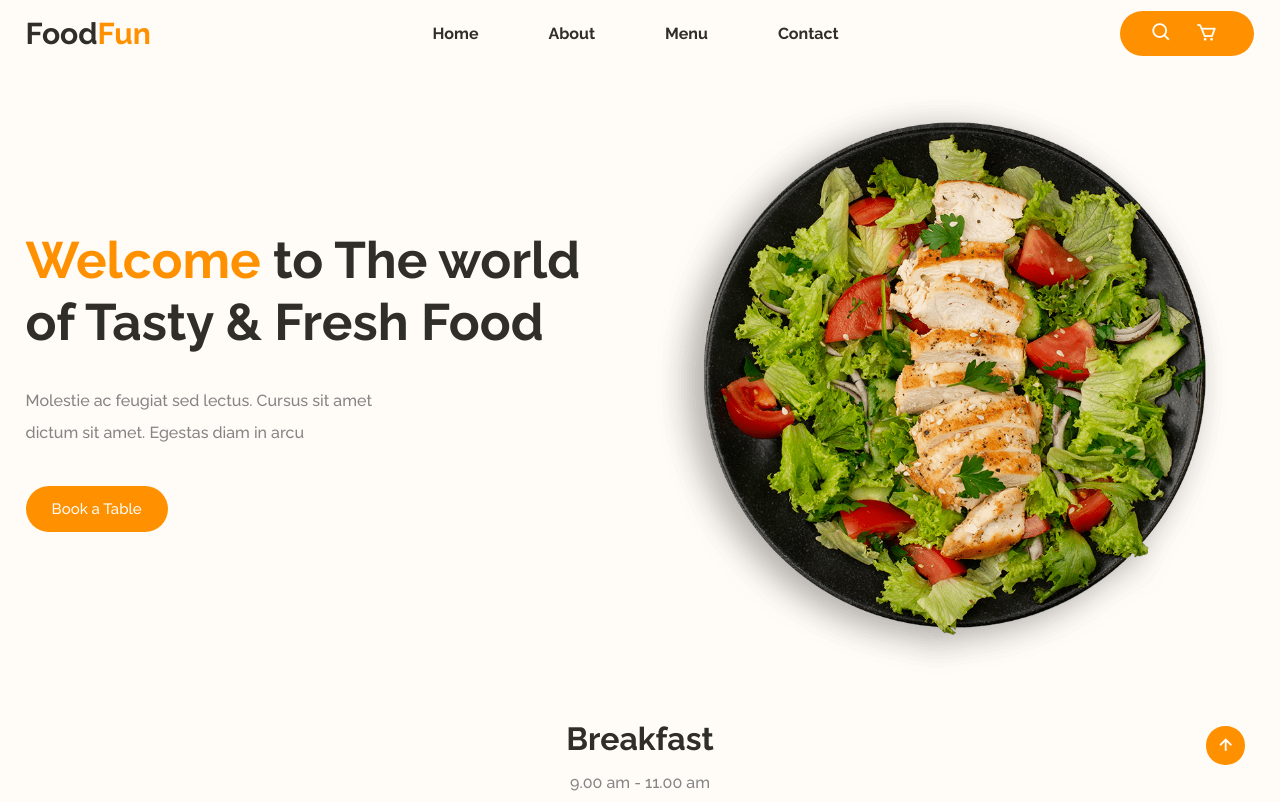
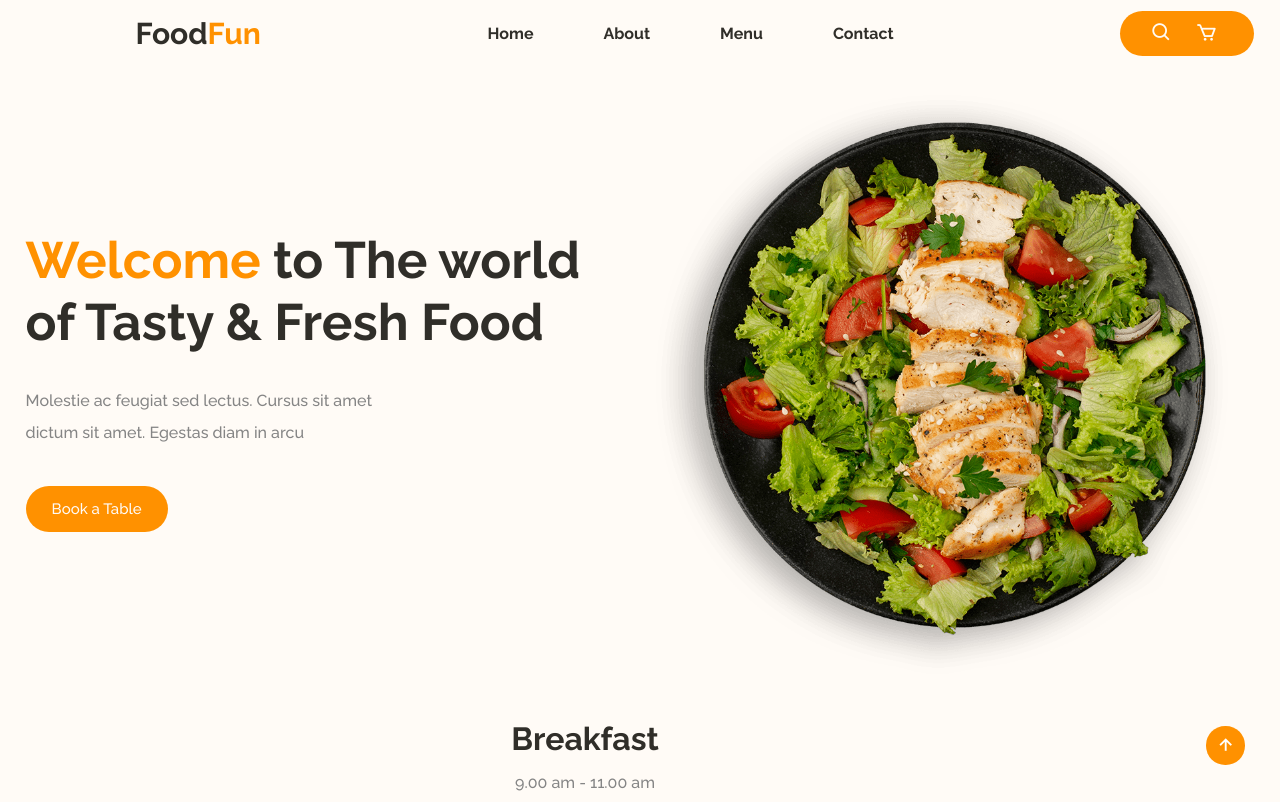
Before and after one commit to fatehachouri/Food-Restaurant-Website-Design-, a plain HTML site: page index.html in a window 1280 px wide. Shown: the top 802 px of the page. Drawn offline with nearby package versions, Linux system fonts and the light colour scheme.

Commit message:
upload the design2

```diff
--- a/css/main.css
+++ b/css/main.css
@@ -402,3 +402,19 @@ right: 2.2rem;
         width: 100%;
     }
 }
+@media (min-width: 768px) {
+    section , header {
+      width: 750px;
+    }
+  }
+  /* Medium */
+  @media (min-width: 992px) {
+    section , header {
+      width: 970px;
+    }
+  }
+  /* Large */
+  @media (min-width: 1200px) {
+    section , header {
+      width: 1170px;
+    }}
```
